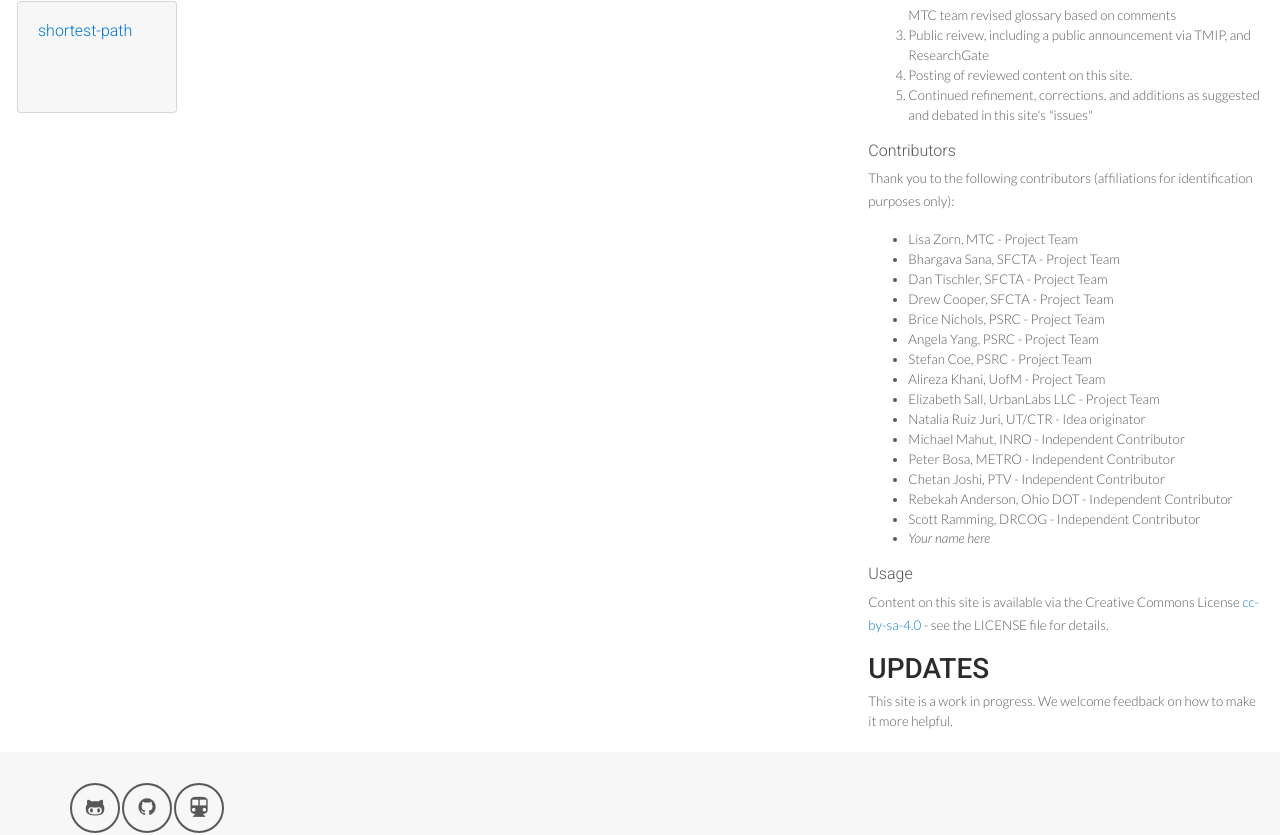
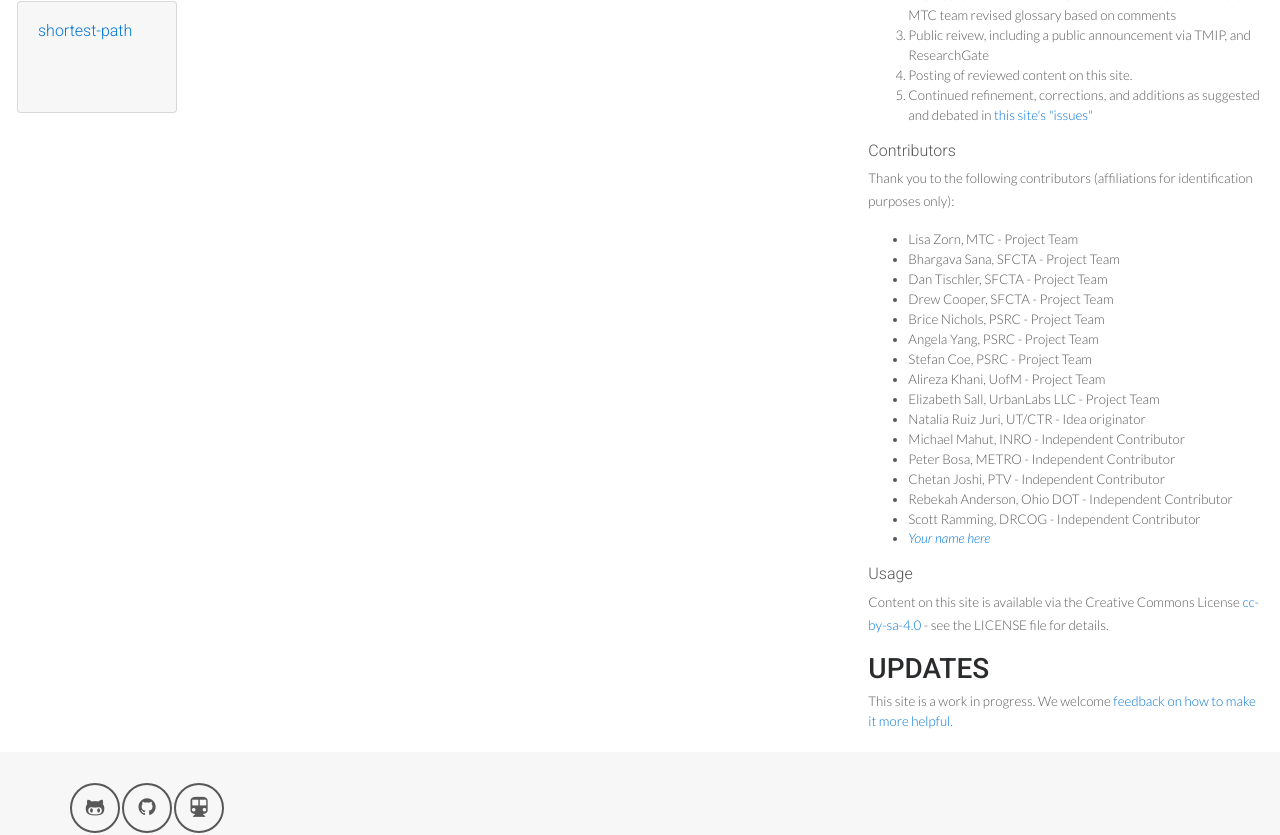
Before and after one commit to Fast-Trips/dtpa-glossary, a Jekyll site: the page built from index.html, in a window 1280 px wide and 1173 px high. Shown: the part 324-1159 px from the top of the window. Built offline with Jekyll 4.4.1, drawn with Linux system fonts in a browser that asks for light colours; nearby versions of some CDN libraries; some of the changed lines change nothing that is shown.

Commit message:
Add issue tracker link

```diff
--- a/index.html
+++ b/index.html
@@ -46,7 +46,7 @@ subTitle: Hope you find what you are looking for.
             MTC team revised glossary based on comments</li>
             <li>Public reivew, including a public announcement via TMIP, and ResearchGate</li>
             <li>Posting of reviewed content on this site.</li>
-            <li>Continued refinement, corrections, and additions as suggested and debated in this site's "issues"</li>
+            <li>Continued refinement, corrections, and additions as suggested and debated in <a href="https://github.com/Fast-Trips/dtpa-glossary/issues">this site's "issues"</a></li>
           </ol></p>
     <h6>Contributors</h6>
       <p class="caption">Thank you to the following contributors (affiliations for identification purposes only):<ul>
@@ -65,7 +65,7 @@ subTitle: Hope you find what you are looking for.
         <li>Chetan Joshi, PTV - Independent Contributor
         <li>Rebekah Anderson, Ohio DOT - Independent Contributor
         <li>Scott Ramming, DRCOG - Independent Contributor
-        <li><i>Your name here</i></li></ul>
+        <li><i><a href="https://github.com/Fast-Trips/dtpa-glossary/issues">Your name here</a></i></li></ul>
       </p>
     <h6>Usage</h6>
       <p class="caption">Content on this site is available via the Creative Commons License <a href="https://choosealicense.com/licenses/cc-by-sa-4.0/">cc-by-sa-4.0</a> - see the LICENSE file for details.
@@ -74,7 +74,7 @@ subTitle: Hope you find what you are looking for.
 	<!-- Side Widget Well -->
 	<div>
 		<h3>Updates</h3>
-		<p class="side-bar">This site is a work in progress.  We welcome feedback on how to make it more helpful.</p>
+		<p class="side-bar">This site is a work in progress.  We welcome <a href="https://github.com/Fast-Trips/dtpa-glossary/issues">feedback on how to make it more helpful.</a></p>
 	</div>
 
 </div>
```
Also changed, not shown: README.md.
